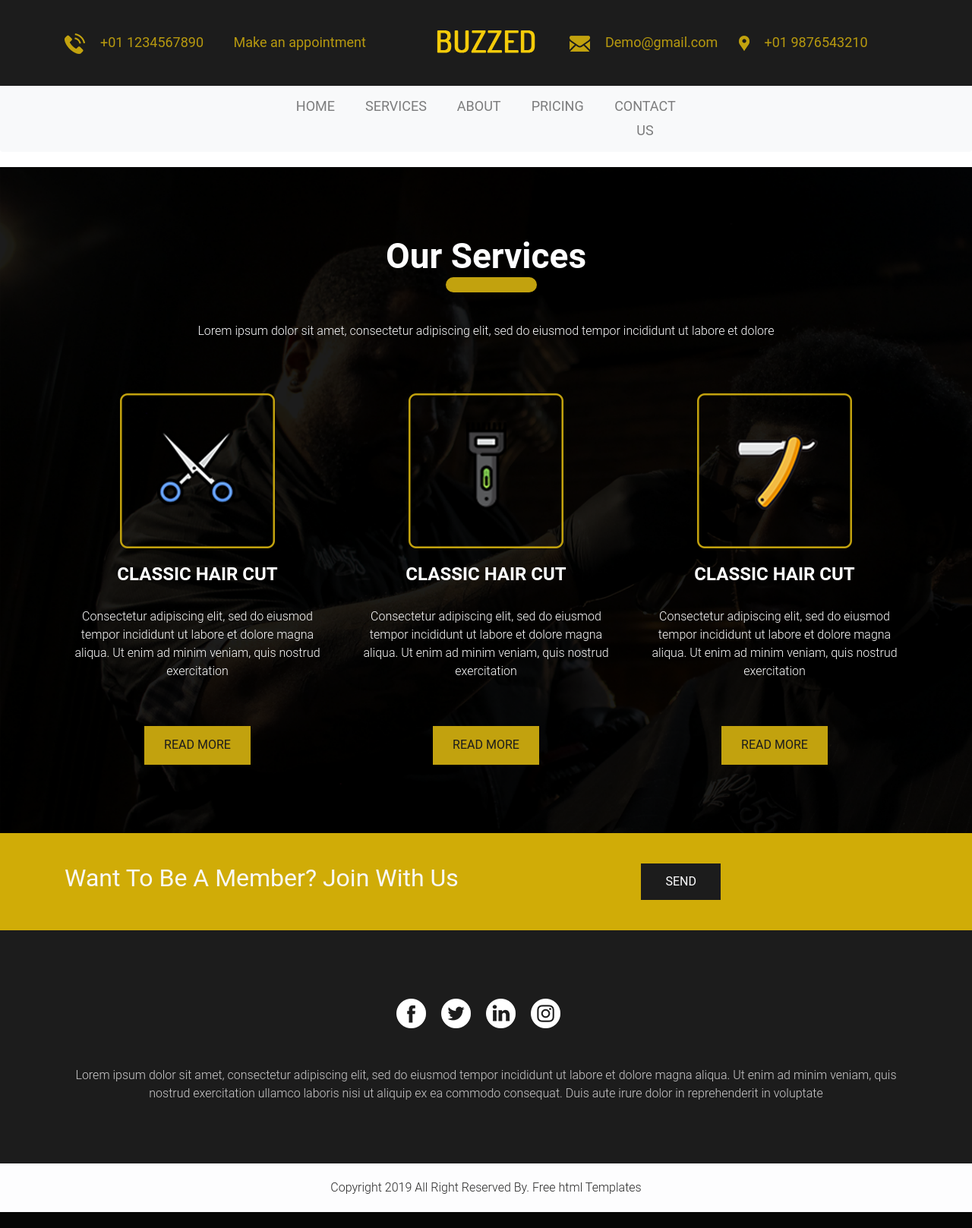
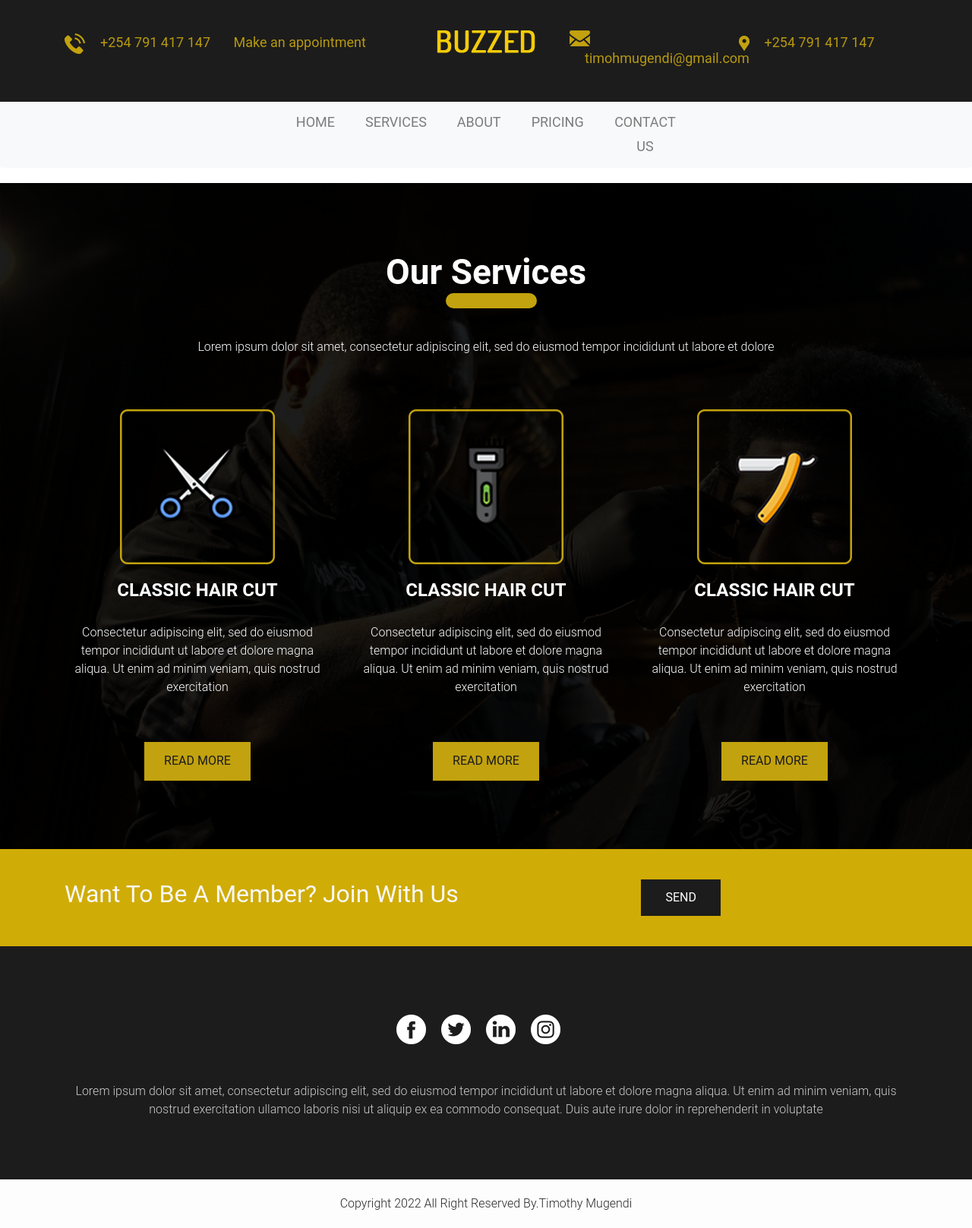
Before and after one commit to Timoh97/Fade-O-Clock-Barber, a Django app: template application/templates/services.html in a window 1280 px wide. Shown: the whole page at 76% size. Before the commit the page ends 1596 px from the top, so only its background shows below. Run offline with Django 3.2, Linux system fonts and the light colour scheme; the template is opened without the code that fills it, so the values that code supplies are empty; some libraries are stand-ins or nearby versions.

Commit message:
link css, js, images. Change email and phone number

```diff
--- a/application/templates/about.html
+++ b/application/templates/about.html
@@ -41,7 +41,7 @@
             <div class="col-sm-5">
               <div class="contact_main">
                 <div class="contact_left">
-                  <div class="call_text"><a href="#"><img src="{% static 'images/call-icon.png' %}"><span class="call_text_left">+01 1234567890</span></a></div>
+                  <div class="call_text"><a href="#"><img src="{% static 'images/call-icon.png' %}"><span class="call_text_left">+254 791 417 147</span></a></div>
                 </div>
                 <div class="contact_right">
                   <div class="call_text">Make an appointment</div>
@@ -54,10 +54,10 @@
             <div class="col-sm-5">
               <div class="contact_main">
                 <div class="contact_left">
-                  <div class="call_text"><a href="#"><img src=" {% static 'images/mail-icon.png' %}"><span class="call_text_left">Demo@gmail.com</span></a></div>
+                  <div class="call_text"><a href="#"><img src=" {% static 'images/mail-icon.png' %}"><span class="call_text_left">timohmugendi@gmail.com</span></a></div>
                 </div>
                 <div class="contact_right">
-                  <div class="call_text"><a href="#"><img src="{% static 'images/map-icon.png' %}"><span class="call_text_left">+01 9876543210</span></a></div>
+                  <div class="call_text"><a href="#"><img src="{% static 'images/map-icon.png' %}"><span class="call_text_left">+254 791 417 147</span></a></div>
                 </div>
               </div>
             </div>
--- a/application/templates/contact.html
+++ b/application/templates/contact.html
@@ -42,7 +42,7 @@
             <div class="col-sm-5">
               <div class="contact_main">
                 <div class="contact_left">
-                  <div class="call_text"><a href="#"><img src="{% static 'images/call-icon.png' %}"><span class="call_text_left">+01 1234567890</span></a></div>
+                  <div class="call_text"><a href="#"><img src="{% static 'images/call-icon.png' %}"><span class="call_text_left">+254 791 417 147</span></a></div>
                 </div>
                 <div class="contact_right">
                   <div class="call_text">Make an appointment</div>
--- a/application/templates/services.html
+++ b/application/templates/services.html
@@ -16,20 +16,20 @@
       <meta name="description" content="">
       <meta name="author" content="">
       <!-- bootstrap css -->
-      <link rel="stylesheet" href="css/bootstrap.min.css">
+      <link rel="stylesheet" href="{% static 'css/bootstrap.min.css' %}">
       <!-- style css -->
-      <link rel="stylesheet" href="css/style.css">
+      <link rel="stylesheet" href="{% static 'css/style.css' %}">
       <!-- Responsive-->
-      <link rel="stylesheet" href="css/responsive.css">
+      <link rel="stylesheet" href="{% static 'css/responsive.css' %}">
       <!-- fevicon -->
-      <link rel="icon" href="images/fevicon.png" type="image/gif" />
+      <link rel="icon" href="{% static 'images/fevicon.png' %}" type="image/gif" />
       <!-- Scrollbar Custom CSS -->
-      <link rel="stylesheet" href="css/jquery.mCustomScrollbar.min.css">
+      <link rel="stylesheet" href="{% static 'css/jquery.mCustomScrollbar.min.css' %}">
       <!-- Tweaks for older IEs-->
       <link rel="stylesheet" href="https://netdna.bootstrapcdn.com/font-awesome/4.0.3/css/font-awesome.css">
       <!-- owl stylesheets -->
-      <link rel="stylesheet" href="css/owl.carousel.min.css">
-      <link rel="stylesheet" href="css/owl.theme.default.min.css">
+      <link rel="stylesheet" href="{% static 'css/owl.carousel.min.css' %}">
+      <link rel="stylesheet" href="{% static 'css/owl.theme.default.min.css' %}">
       <link rel="stylesheet" href="https://cdnjs.cloudflare.com/ajax/libs/fancybox/2.1.5/jquery.fancybox.min.css" media="screen">
    </head>
    <!-- body -->
@@ -41,7 +41,7 @@
             <div class="col-sm-5">
               <div class="contact_main">
                 <div class="contact_left">
-                  <div class="call_text"><a href="#"><img src="images/call-icon.png"><span class="call_text_left">+01 1234567890</span></a></div>
+                  <div class="call_text"><a href="#"><img src="{% static 'images/call-icon.png' %}"><span class="call_text_left">+254 791 417 147</span></a></div>
                 </div>
                 <div class="contact_right">
                   <div class="call_text">Make an appointment</div>
@@ -49,15 +49,15 @@
               </div>
             </div>
             <div class="col-sm-2">
-              <div class="logo"><a href="index.html"><img src="images/logo.png"></a></div>
+              <div class="logo"><a href="{% url 'index' %}"><img src="{% static 'images/logo.png' %}"></a></div>
             </div>
             <div class="col-sm-5">
               <div class="contact_main">
                 <div class="contact_left">
-                  <div class="call_text"><a href="#"><img src="images/mail-icon.png"><span class="call_text_left">Demo@gmail.com</span></a></div>
+                  <div class="call_text"><a href="#"><img src="{% static 'images/mail-icon.png' %}"><span class="call_text_left">timohmugendi@gmail.com</span></a></div>
                 </div>
                 <div class="contact_right">
-                  <div class="call_text"><a href="#"><img src="images/map-icon.png"><span class="call_text_left">+01 9876543210</span></a></div>
+                  <div class="call_text"><a href="#"><img src="{% static 'images/map-icon.png' %}"><span class="call_text_left">+254 791 417 147</span></a></div>
                 </div>
               </div>
             </div>
@@ -72,11 +72,11 @@
         </button>
         <div class="collapse navbar-collapse" id="navbarNavAltMarkup">
           <div class="navbar-nav">
-            <a class="nav-item nav-link" href="index.html">HOME</a>
-            <a class="nav-item nav-link" href="services.html">SERVICES</a>
-            <a class="nav-item nav-link" href="about.html">ABOUT</a>
-            <a class="nav-item nav-link" href="pricing.html">PRICING</a>
-            <a class="nav-item nav-link" href="contact.html">CONTACT US</a>
+            <a class="nav-item nav-link" href="{% url 'index' %}">HOME</a>
+            <a class="nav-item nav-link" href="{% url 'services' %}">SERVICES</a>
+            <a class="nav-item nav-link" href="{% url 'about' %}">ABOUT</a>
+            <a class="nav-item nav-link" href="{% url 'pricing' %}">PRICING</a>
+            <a class="nav-item nav-link" href="{% url 'contact' %}">CONTACT US</a>
           </div>
         </div>
       </nav>
@@ -89,7 +89,7 @@
           <div class="service_section_2">
             <div class="row">
               <div class="col-sm-4">
-                <div class="image_3"><img src="images/img-3.png"></div>
+                <div class="image_3"><img src="{% static 'images/img-3.png' %}"></div>
                 <h1 class="classic_text">CLASSIC HAIR CUT</h1>
                 <p class="consectetur_text">Consectetur adipiscing elit, sed do eiusmod tempor incididunt ut labore et dolore magna aliqua. Ut enim ad minim veniam, quis nostrud exercitation</p>
                 <div class="read_bt_main">
@@ -97,7 +97,7 @@
                 </div>
               </div>
               <div class="col-sm-4">
-                <div class="image_3"><img src="images/img-4.png"></div>
+                <div class="image_3"><img src="{% static 'images/img-4.png' %}"></div>
                 <h1 class="classic_text">CLASSIC HAIR CUT</h1>
                 <p class="consectetur_text">Consectetur adipiscing elit, sed do eiusmod tempor incididunt ut labore et dolore magna aliqua. Ut enim ad minim veniam, quis nostrud exercitation</p>
                 <div class="read_bt_main">
@@ -105,7 +105,7 @@
                 </div>
               </div>
               <div class="col-sm-4">
-                <div class="image_3"><img src="images/img-5.png"></div>
+                <div class="image_3"><img src=" {% static 'images/img-5.png' %}"></div>
                 <h1 class="classic_text">CLASSIC HAIR CUT</h1>
                 <p class="consectetur_text">Consectetur adipiscing elit, sed do eiusmod tempor incididunt ut labore et dolore magna aliqua. Ut enim ad minim veniam, quis nostrud exercitation</p>
                 <div class="read_bt_main">
@@ -136,10 +136,10 @@
         <div class="container">
           <div class="social_icon">
             <ul>
-              <li><a href="#"><img src="images/fb-icon.png"></a></li>
-              <li><a href="#"><img src="images/twitter-icon.png"></a></li>
-              <li><a href="#"><img src="images/linkdin-icon.png"></a></li>
-              <li><a href="#"><img src="images/instagram-icon.png"></a></li>
+              <li><a href="#"><img src="{% static 'images/fb-icon.png' %}"></a></li>
+              <li><a href="#"><img src="{% static 'images/twitter-icon.png' %}"></a></li>
+              <li><a href="#"><img src="{% static 'images/linkdin-icon.png' %}"></a></li>
+              <li><a href="#"><img src="{% static 'images/instagram-icon.png' %}"></a></li>
             </ul>
           </div>
           <p class="lorem_ipsum_text">Lorem ipsum dolor sit amet, consectetur adipiscing elit, sed do eiusmod tempor incididunt ut labore et dolore magna aliqua. Ut enim ad minim veniam, quis nostrud exercitation ullamco laboris nisi ut aliquip ex ea commodo consequat. Duis aute irure dolor in reprehenderit in voluptate</p>
@@ -149,21 +149,21 @@
       <!-- copyright section start -->
       <div class="copyright_section">
         <div class="container">
-          <p class="copyright_text">Copyright 2019 All Right Reserved By.<a href="https://html.design"> Free  html Templates</a></p>
+          <p class="copyright_text">Copyright 2022 All Right Reserved By.<a href="https://github.com/Timoh97/SmartBarbz/blob/master/LICENSE">Timothy Mugendi</a></p>
         </div>
       </div>
       <!-- copyright section end -->
    <!-- Javascript files-->
-   <script src="js/jquery.min.js"></script>
-   <script src="js/popper.min.js"></script>
-   <script src="js/bootstrap.bundle.min.js"></script>
-   <script src="js/jquery-3.0.0.min.js"></script>
-   <script src="js/plugin.js"></script>
+   <script src="{% static 'js/jquery.min.js' %}"></script>
+   <script src="{% static 'js/popper.min.js' %}"></script>
+   <script src="{% static 'js/bootstrap.bundle.min.js' %}"></script>
+   <script src="{% static 'js/jquery-3.0.0.min.js' %}"></script>
+   <script src="{% static 'js/plugin.js' %}"></script>
    <!-- sidebar -->
-   <script src="js/jquery.mCustomScrollbar.concat.min.js"></script>
-   <script src="js/custom.js"></script>
+   <script src="{% static 'js/jquery.mCustomScrollbar.concat.min.js' %}"></script>
+   <script src="{% static 'js/custom.js' %}"></script>
    <!-- javascript -->
-   <script src="js/owl.carousel.js"></script>
+   <script src=" {% static 'js/owl.carousel.js' %}"></script>
    <script src="https:cdnjs.cloudflare.com/ajax/libs/fancybox/2.1.5/jquery.fancybox.min.js"></script>
    <script>
      $('#myCarousel').carousel({
```
Also changed, not shown: application/templates/pricing.html (+7 -7 lines).
